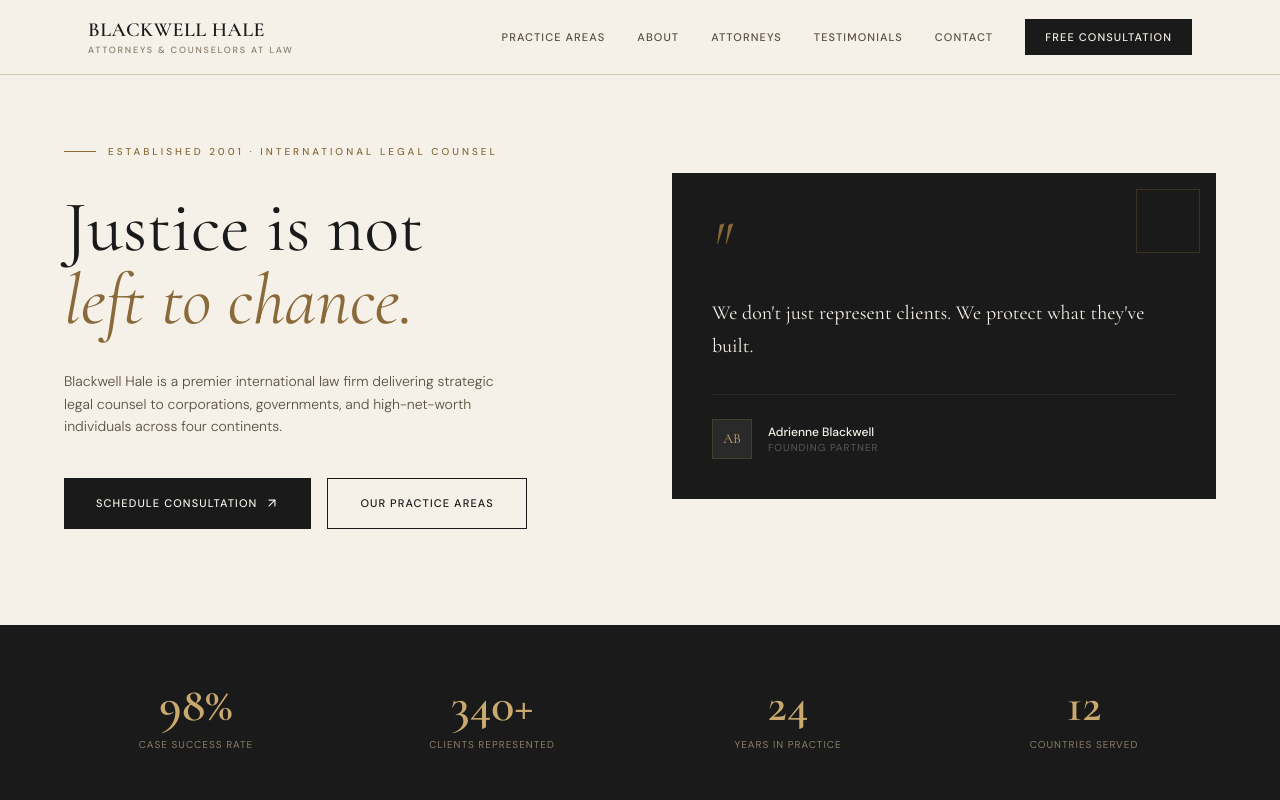
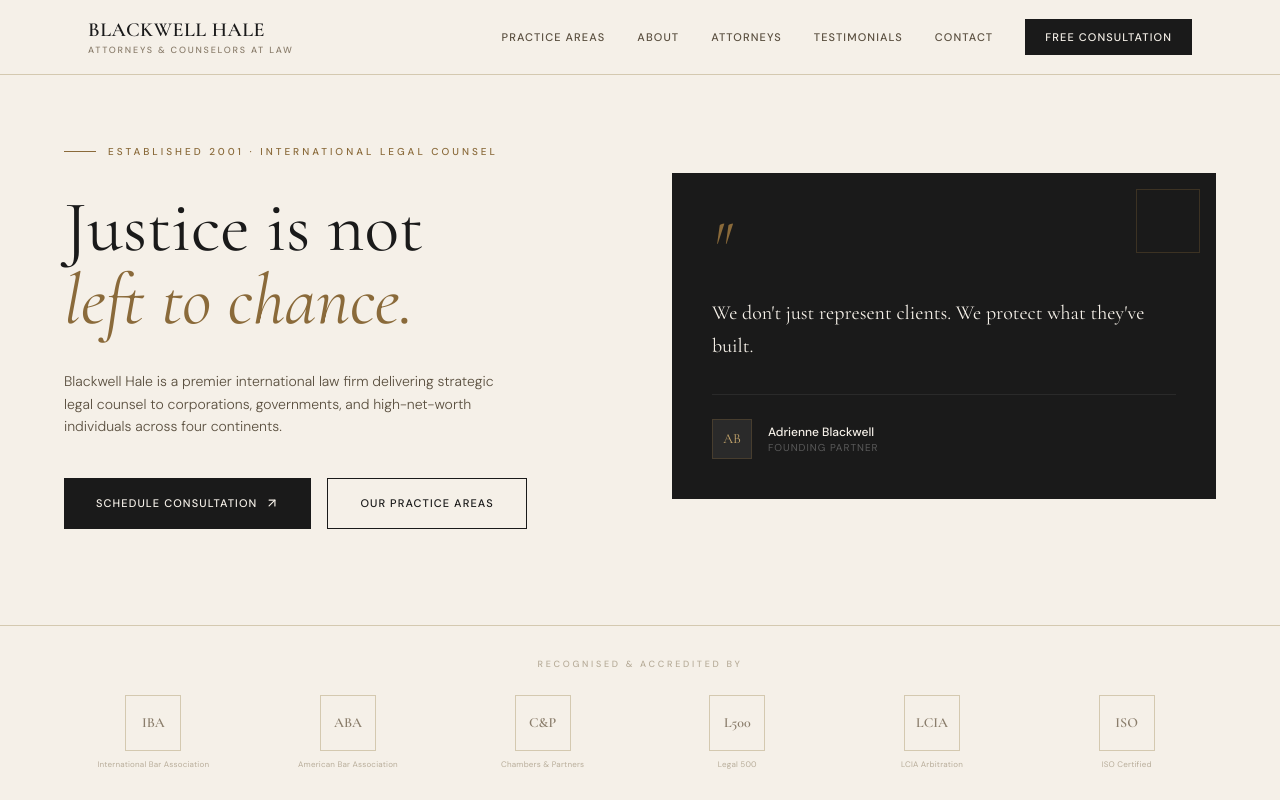
Before and after one commit to primyst/blackwell, a Next.js app in the folder my-app/: page / in a window 1280 px wide. Shown: the top 800 px of the page. Built offline with nearby package versions, Linux system fonts and the light colour scheme.

Commit message:
Update page.tsx

```diff
--- a/my-app/app/page.tsx
+++ b/my-app/app/page.tsx
@@ -30,6 +30,15 @@ const stats = [
   { value: "340+", label: "Clients Represented" },
   { value: "24", label: "Years in Practice" },
   { value: "12", label: "Countries Served" },
+];
+
+const trustBadges = [
+  { name: "International Bar Association", abbr: "IBA" },
+  { name: "American Bar Association", abbr: "ABA" },
+  { name: "Chambers & Partners", abbr: "C&P" },
+  { name: "Legal 500", abbr: "L500" },
+  { name: "LCIA Arbitration", abbr: "LCIA" },
+  { name: "ISO Certified", abbr: "ISO" },
 ];
 
 export default function LawFirm() {
@@ -143,6 +152,25 @@ export default function LawFirm() {
               </div>
             </div>
             <div className="absolute -bottom-4 -right-4 w-full h-full border border-[#d4c9b0] -z-10" />
+          </div>
+        </div>
+      </section>
+
+      {/* Trust Badges */}
+      <section className="sans border-y border-[#d4c9b0] px-6 py-8 bg-[#f5f0e8]">
+        <div className="max-w-6xl mx-auto">
+          <p className="text-[9px] tracking-[0.3em] text-[#b8ad9a] uppercase font-medium text-center mb-6">
+            Recognised & Accredited By
+          </p>
+          <div className="grid grid-cols-3 md:grid-cols-6 gap-4">
+            {trustBadges.map(({ name, abbr }) => (
+              <div key={name} className="flex flex-col items-center gap-2 group cursor-default">
+                <div className="w-14 h-14 border border-[#d4c9b0] group-hover:border-[#8a6a3a] transition-colors duration-200 flex items-center justify-center">
+                  <span className="serif text-sm font-semibold text-[#8a7d6b] group-hover:text-[#8a6a3a] transition-colors duration-200">{abbr}</span>
+                </div>
+                <p className="text-[8px] tracking-wide text-[#b8ad9a] text-center leading-tight hidden md:block">{name}</p>
+              </div>
+            ))}
           </div>
         </div>
       </section>
```
